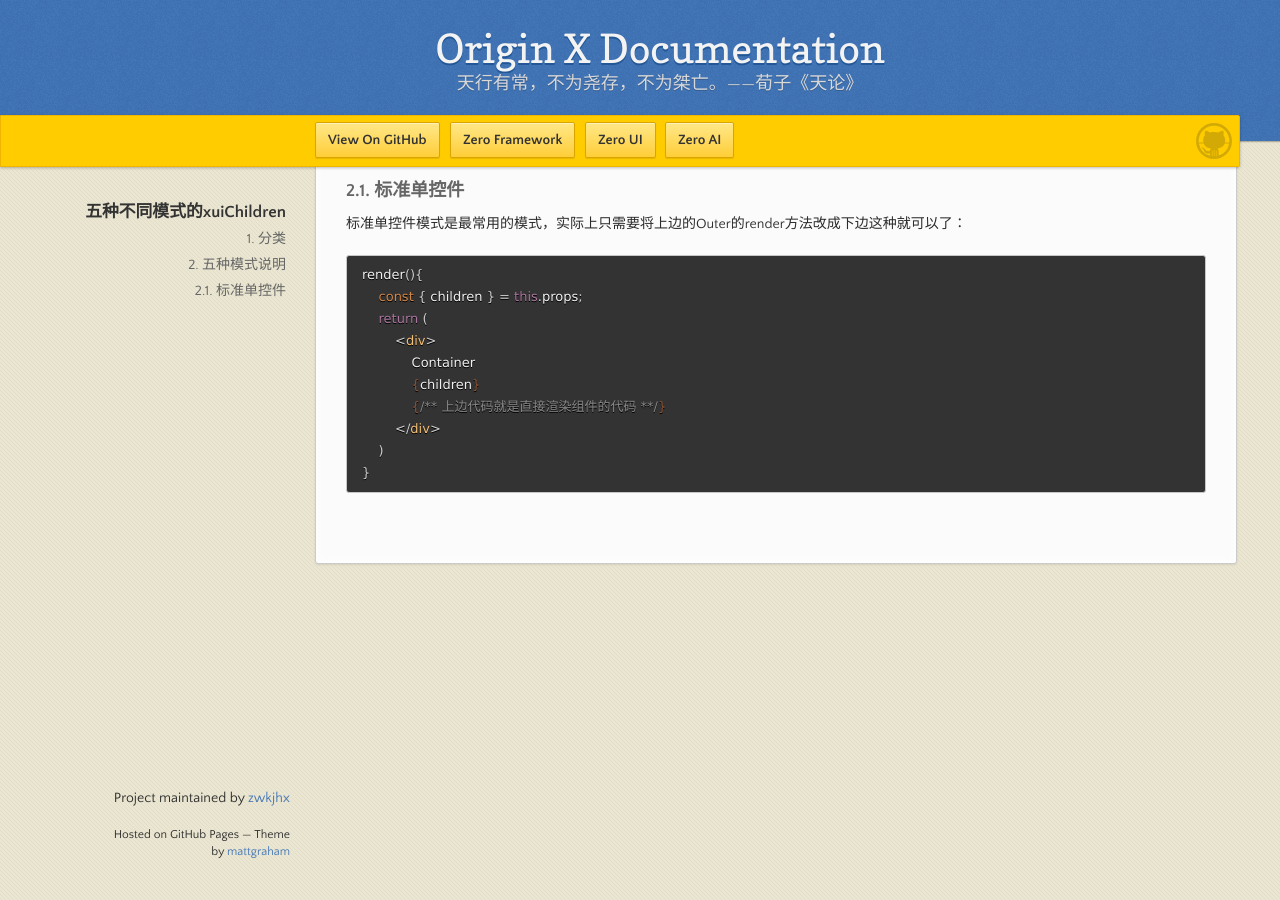
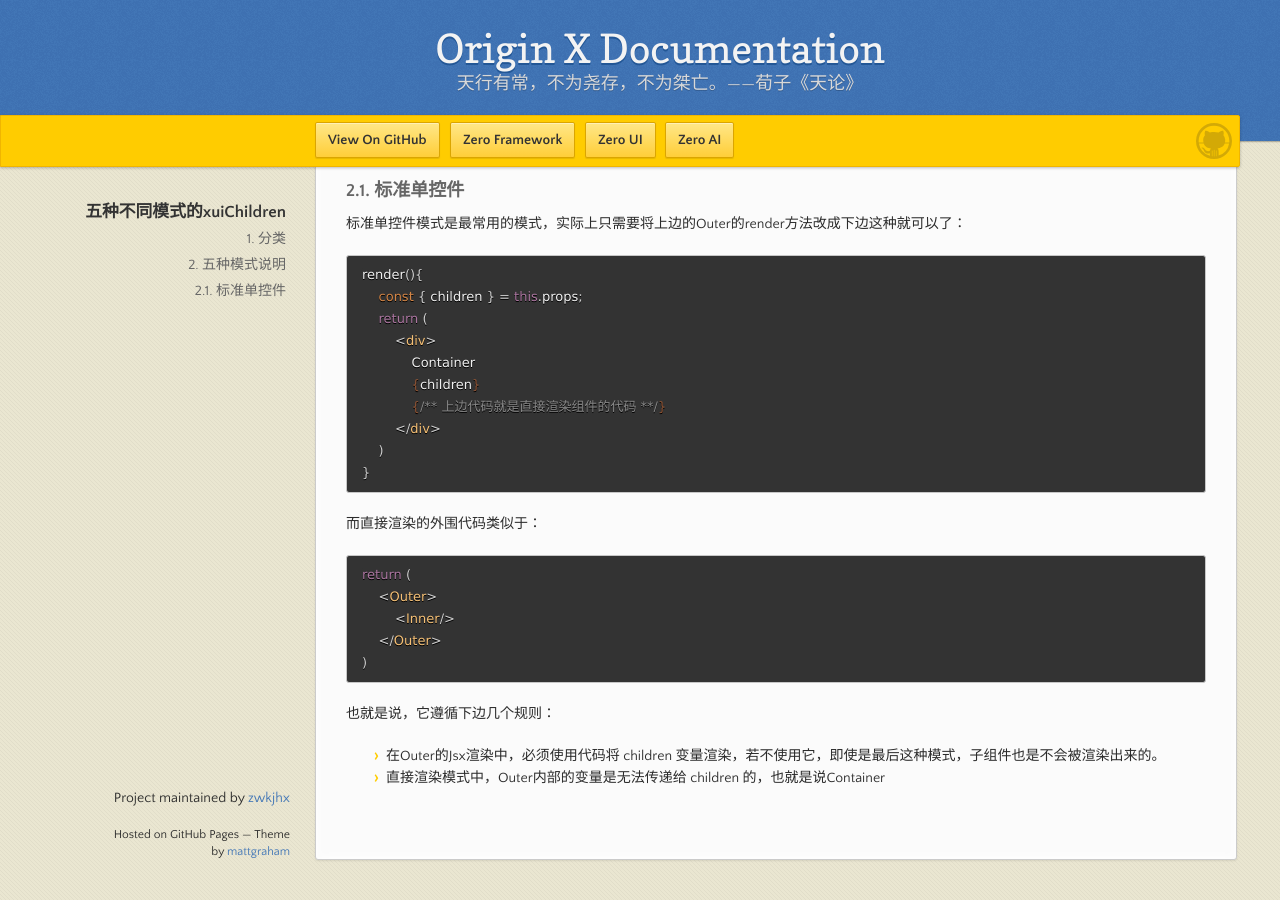
Before and after one commit to zwkjhx/ox-doc, a Jekyll site: the page built from specification/3-origin-xgui-fan/spo-017-wu-zhong-bu-tong-mo-shi-de-xuichildren-shuo-ming.md, in a window 1280 px wide and 900 px high, scrolled down 1100 px. Built offline with Jekyll 4.4.1, drawn with Linux system fonts in a browser that asks for light colours; our own code applies the rules of GitHub Pages for plain Markdown files.

Commit message:
Updates specification/3-origin-xgui-fan/spo-017-wu-zhong-bu-tong-mo-shi-de-xuichildren-shuo-ming.md
Auto commit by GitBook Editor

````diff
--- a/specification/3-origin-xgui-fan/spo-017-wu-zhong-bu-tong-mo-shi-de-xuichildren-shuo-ming.md
+++ b/specification/3-origin-xgui-fan/spo-017-wu-zhong-bu-tong-mo-shi-de-xuichildren-shuo-ming.md
@@ -63,3 +63,18 @@
     )
 }
 ```
+
+而直接渲染的外围代码类似于：
+
+```jsx
+return (
+    <Outer>
+        <Inner/>
+    </Outer>
+)
+```
+
+也就是说，它遵循下边几个规则：
+
+* 在Outer的Jsx渲染中，必须使用代码将 children 变量渲染，若不使用它，即使是最后这种模式，子组件也是不会被渲染出来的。
+* 直接渲染模式中，Outer内部的变量是无法传递给 children 的，也就是说Container
````
